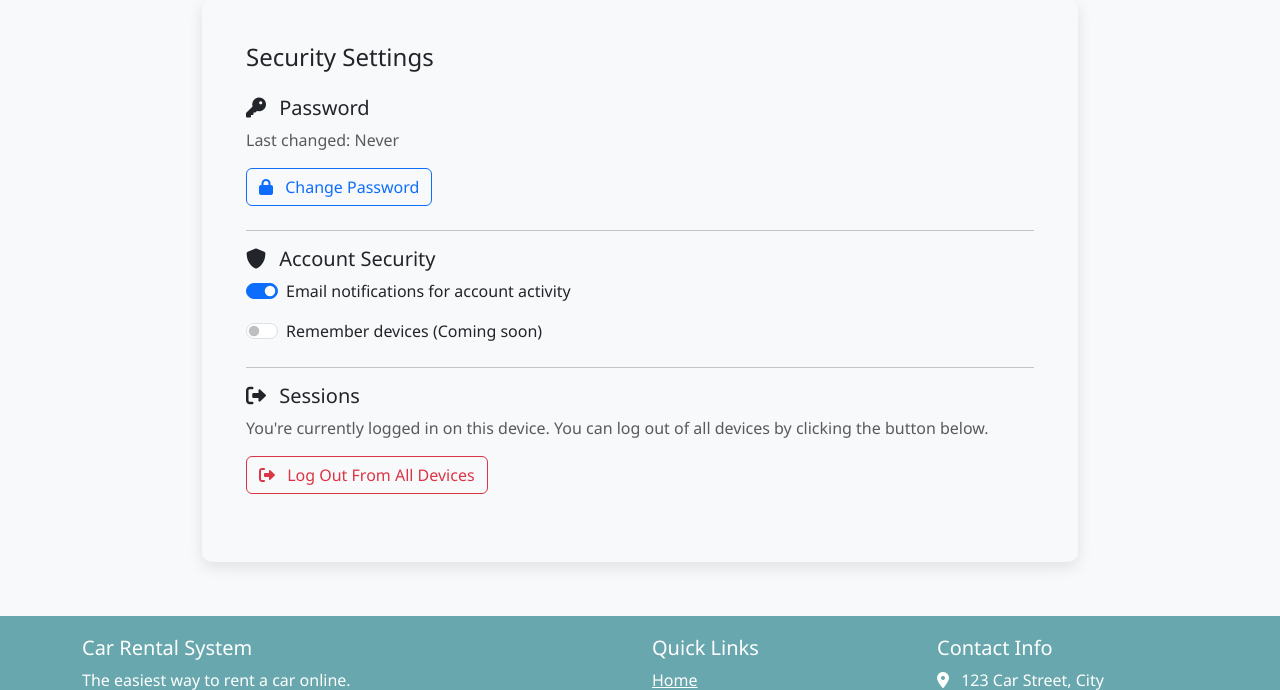
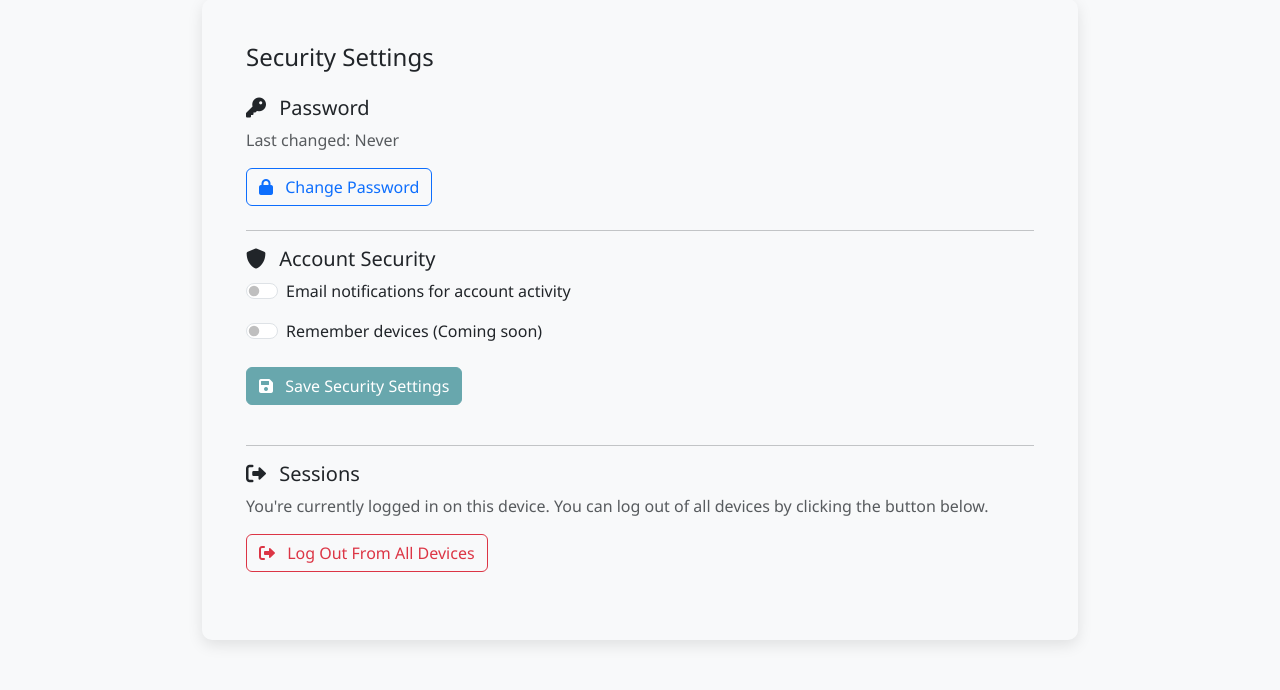
Before and after one commit to jamalihassan0307/Car_Rent_ControlPanel, a Django app: page /profile/ in a window 1280 px wide, after a click on "Security". Shown: the part 516-1206 px from the top of the page. Run offline with Django 5.2, Linux system fonts and the light colour scheme; a user stored in the database is signed in; data comes from the database, SQL or seed files in the repository.

Commit message:
Refactor account security settings form for improved user interaction
- Updated the profile template to include a form for managing account security settings.
- Added CSRF protection and hidden input for tab management.
- Integrated dynamic checkbox states for email notifications and device remembering options based on user profile.
- Included a submit button to save changes, enhancing user experience and functionality.

```diff
--- a/myapp/templates/myapp/profile.html
+++ b/myapp/templates/myapp/profile.html
@@ -262,17 +262,25 @@
 
                         <hr>
 
+                        <form method="post" action="{% url 'profile' %}">
+                            {% csrf_token %}
+                            <input type="hidden" name="tab" value="security">
                             <div class="mb-4">
                                 <h5><i class="fas fa-shield-alt me-2"></i> Account Security</h5>
                                 <div class="form-check form-switch mb-3">
-                                <input class="form-check-input" type="checkbox" id="email_notifications" checked>
+                                    <input class="form-check-input" type="checkbox" id="email_notifications" name="email_notifications" {% if user.profile.email_notifications %}checked{% endif %}>
                                     <label class="form-check-label" for="email_notifications">Email notifications for account activity</label>
                                 </div>
                                 <div class="form-check form-switch">
-                                <input class="form-check-input" type="checkbox" id="remember_devices">
+                                    <input class="form-check-input" type="checkbox" id="remember_devices" name="remember_devices" {% if user.profile.remember_devices %}checked{% endif %}>
                                     <label class="form-check-label" for="remember_devices">Remember devices (Coming soon)</label>
                                 </div>
                             </div>
+
+                            <button type="submit" class="btn btn-primary mb-4">
+                                <i class="fas fa-save me-2"></i> Save Security Settings
+                            </button>
+                        </form>
 
                         <hr>
 
```
Lines whose indentation alone changed are shown as unchanged.
